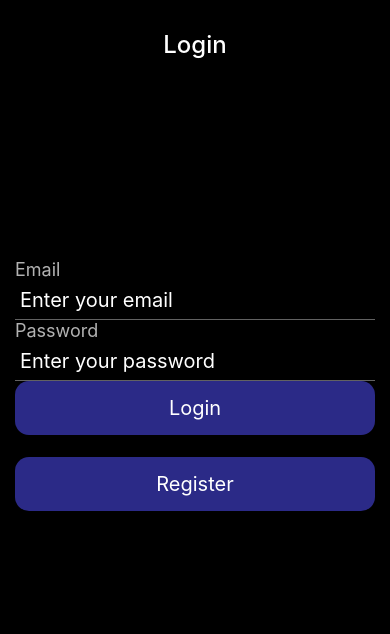
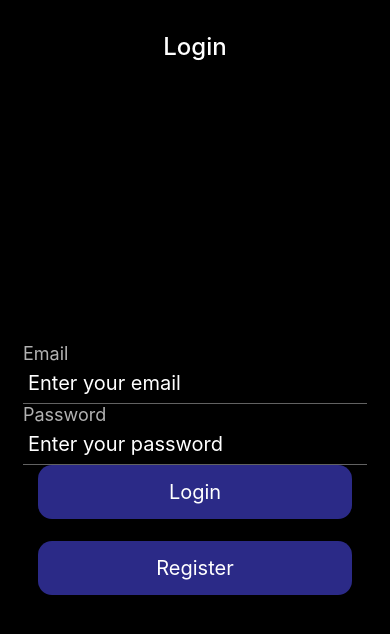
Before and after one commit to Lautaro124/wallet_app, a React Native app: screen /Login in a window 390 px wide. Shown: the top 634 px of the page. Built offline with nearby package versions, Linux system fonts and the light colour scheme.

Commit message:
Navigation change

```diff
--- a/App.tsx
+++ b/App.tsx
@@ -1,23 +1,32 @@
-import { StyleSheet, View } from 'react-native'
+import { NavigationContainer } from '@react-navigation/native'
 import Login from './src/views/login/login'
+import { StatusBar } from 'expo-status-bar'
+import RootStack from './src/constants/rootStack'
 import { COLORS } from './src/constants/colors'
-import { StatusBar } from 'expo-status-bar'
+import TEXT_UTILS_STYLES from './src/constants/texts'
 
 export default function App () {
   return (
-    <View style={styles.container}>
+    <NavigationContainer>
       <StatusBar style='auto' />
-      <Login />
-    </View>
+      <RootStack.Navigator
+        initialRouteName='Login'
+        screenOptions={{
+          headerStyle: {
+            height: 93,
+            backgroundColor: COLORS.PRIMARY
+          },
+          headerTitleAlign: 'center',
+          headerTintColor: COLORS.TEXT,
+          headerShadowVisible: false,
+          headerTitleStyle: TEXT_UTILS_STYLES.header
+        }}
+      >
+        <RootStack.Screen
+          name='Login'
+          component={Login}
+        />
+      </RootStack.Navigator>
+    </NavigationContainer>
   )
 }
-
-const styles = StyleSheet.create({
-  container: {
-    flex: 1,
-    paddingTop: 30,
-    backgroundColor: COLORS.PRIMARY,
-    alignItems: 'center',
-    justifyContent: 'center'
-  }
-})
--- /dev/null
+++ b/src/constants/rootStack.ts
@@ -0,0 +1,5 @@
+import { createStackNavigator } from '@react-navigation/stack'
+import { type RootStackParamList } from '../interface/roots'
+
+const RootStack = createStackNavigator<RootStackParamList>()
+export default RootStack
--- /dev/null
+++ b/src/interface/roots.ts
@@ -0,0 +1,6 @@
+/* eslint-disable @typescript-eslint/consistent-type-definitions */
+export type RootStackParamList = {
+  Home: undefined
+  Login: undefined
+  Register: undefined
+}
--- a/src/views/login/components/form/style.ts
+++ b/src/views/login/components/form/style.ts
@@ -8,7 +8,8 @@ const styles = StyleSheet.create({
   buttonsContainer: {
     width: '100%',
     height: 130,
-    justifyContent: 'space-between'
+    justifyContent: 'space-between',
+    paddingHorizontal: 15
   }
 })
 
--- a/src/views/login/login.tsx
+++ b/src/views/login/login.tsx
@@ -1,12 +1,10 @@
-import { Text, View } from 'react-native'
+import { View } from 'react-native'
 import styles from './styles'
 import Form from './components/form/form'
-import TEXT_UTILS_STYLES from '../../constants/texts'
 
 const Login = () => {
   return (
     <View style={styles.container} >
-      <Text style={styles.header}>Login</Text>
       <Form />
     </View>
   )
--- a/src/views/login/styles.ts
+++ b/src/views/login/styles.ts
@@ -1,10 +1,15 @@
 import { StyleSheet } from 'react-native'
 import TEXT_UTILS_STYLES from '../../constants/texts'
+import { COLORS } from '../../constants/colors'
 
 const styles = StyleSheet.create({
   container: {
     flex: 1,
-    width: '100%'
+    width: '100%',
+    backgroundColor: COLORS.PRIMARY,
+    alignItems: 'center',
+    justifyContent: 'center',
+    paddingHorizontal: 8
   },
   header: {
     ...TEXT_UTILS_STYLES.header,
```
Also changed, not shown: package.json (+6 -1 lines), 1 other file (tests, documents, lock files or other folders).
